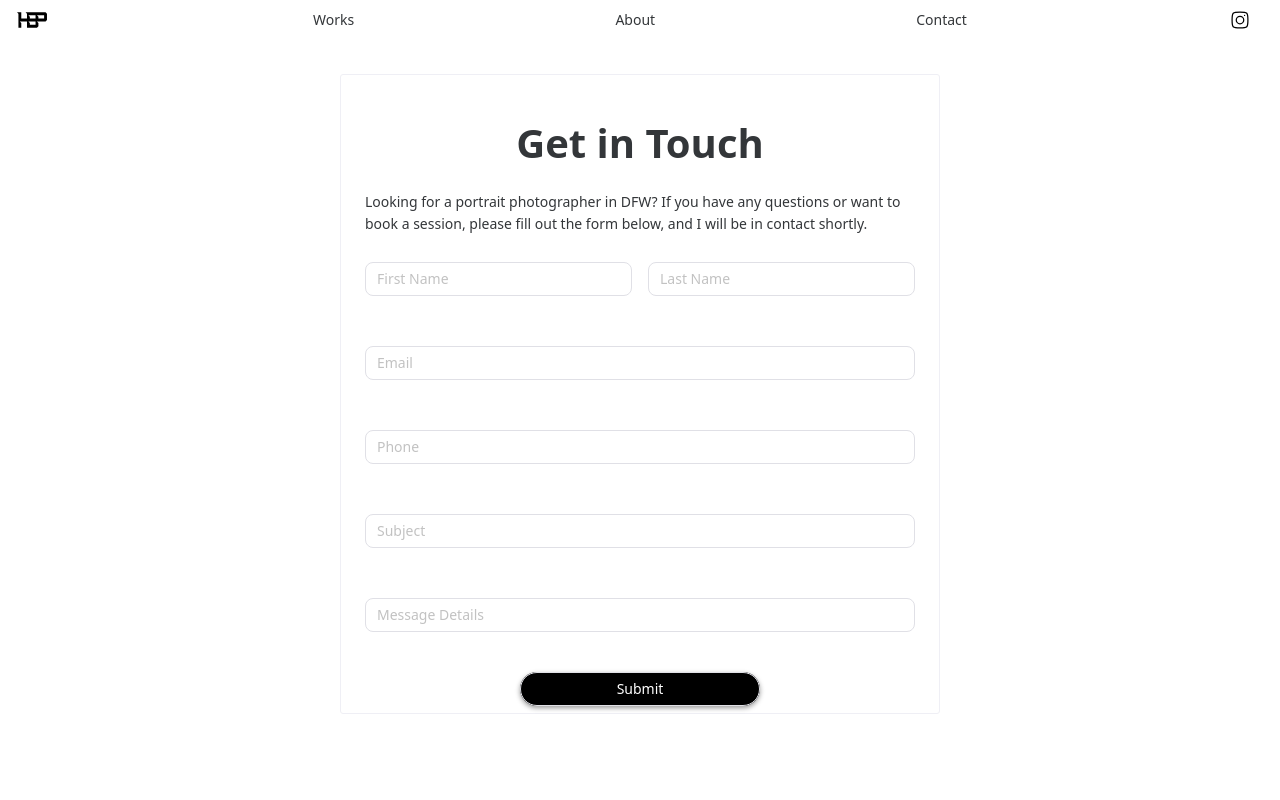
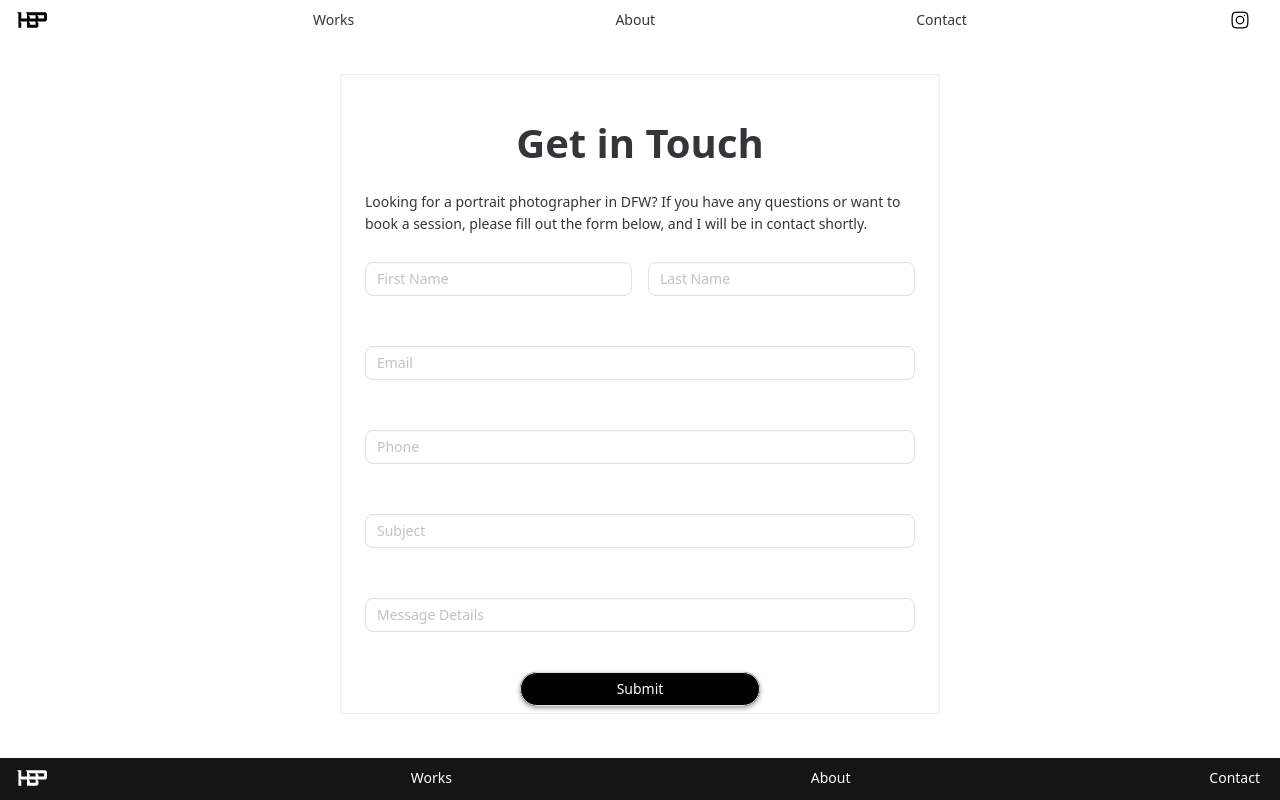
Before and after one commit to hbarogh/photography-portfolio-fullstack, a Vue app in the folder front-end/: page /ContactPage in a window 1280 px wide. Shown: the top 800 px of the page. Built offline with nearby package versions, Linux system fonts and the light colour scheme; no server answers.

Commit message:
fix: update BottomNav position to fixed; adjust ContactForm height and add margin-bottom; enhance Home layout with padding-bottom for better spacing

```diff
--- a/front-end/src/components/BottomNav.vue
+++ b/front-end/src/components/BottomNav.vue
@@ -62,7 +62,7 @@ onBeforeUnmount(() => {
   flex-wrap: nowrap;
   width: 100%;
   background-color: rgb(21, 21, 21);
-  position:relative;
+  position: fixed;
   bottom: 0;
 }
 
--- a/front-end/src/components/ContactForm.vue
+++ b/front-end/src/components/ContactForm.vue
@@ -86,8 +86,9 @@ async function submitContactForm(): Promise<void> {
 .contact-form{
   max-width: 600px;
   width: 100%;
-  height: 80vh;
+  height: 80dvh;
   display:flex;
+  margin-bottom: 50px;
 }
 
 .inline-name-fields{
--- a/front-end/src/views/Home.vue
+++ b/front-end/src/views/Home.vue
@@ -87,6 +87,7 @@ onBeforeUnmount(() => {
   display: flex;
   flex-direction: column;
   align-items: center;
+  padding-bottom: calc(80px + env(safe-area-inset-bottom));
 }
 
 .hero-img{
```
